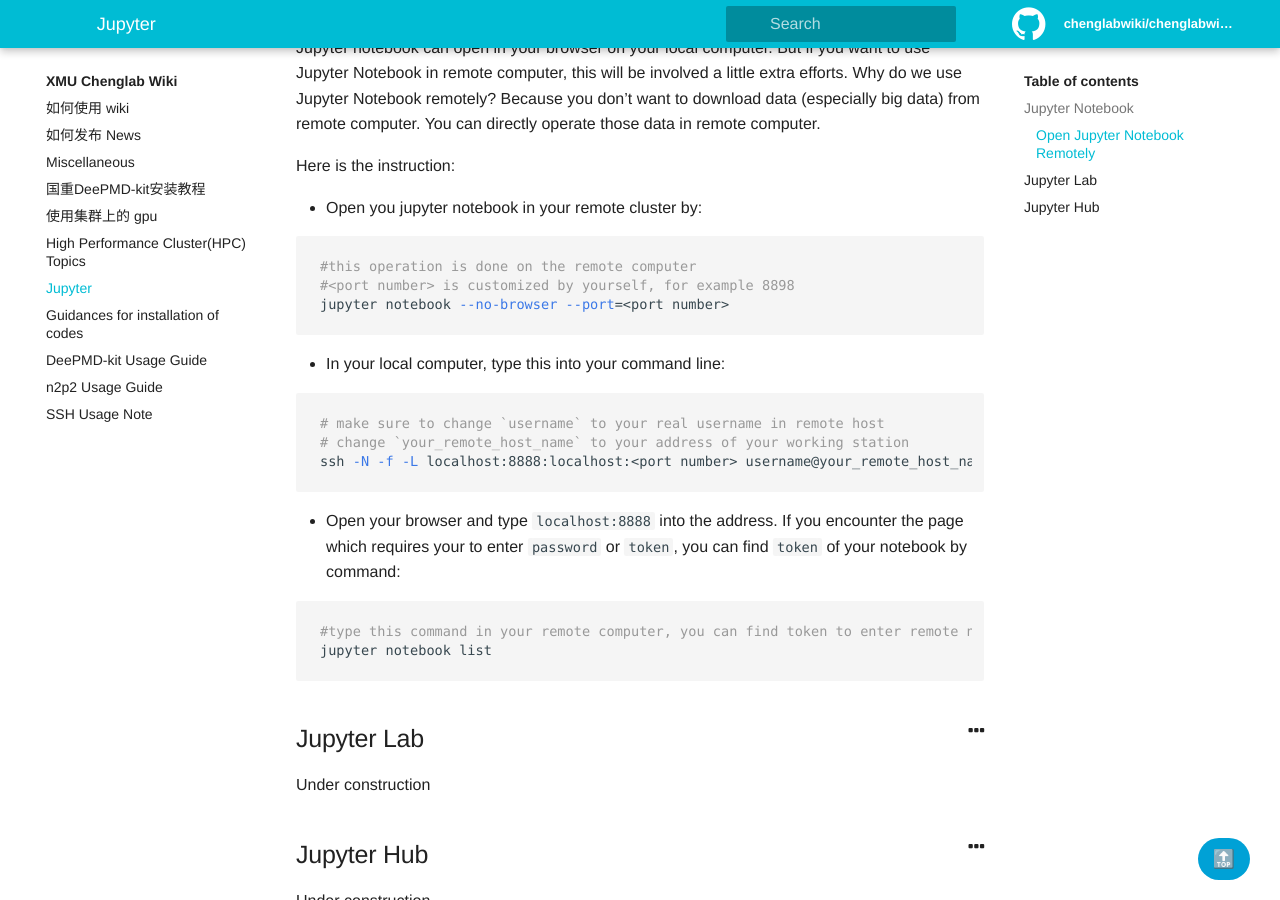
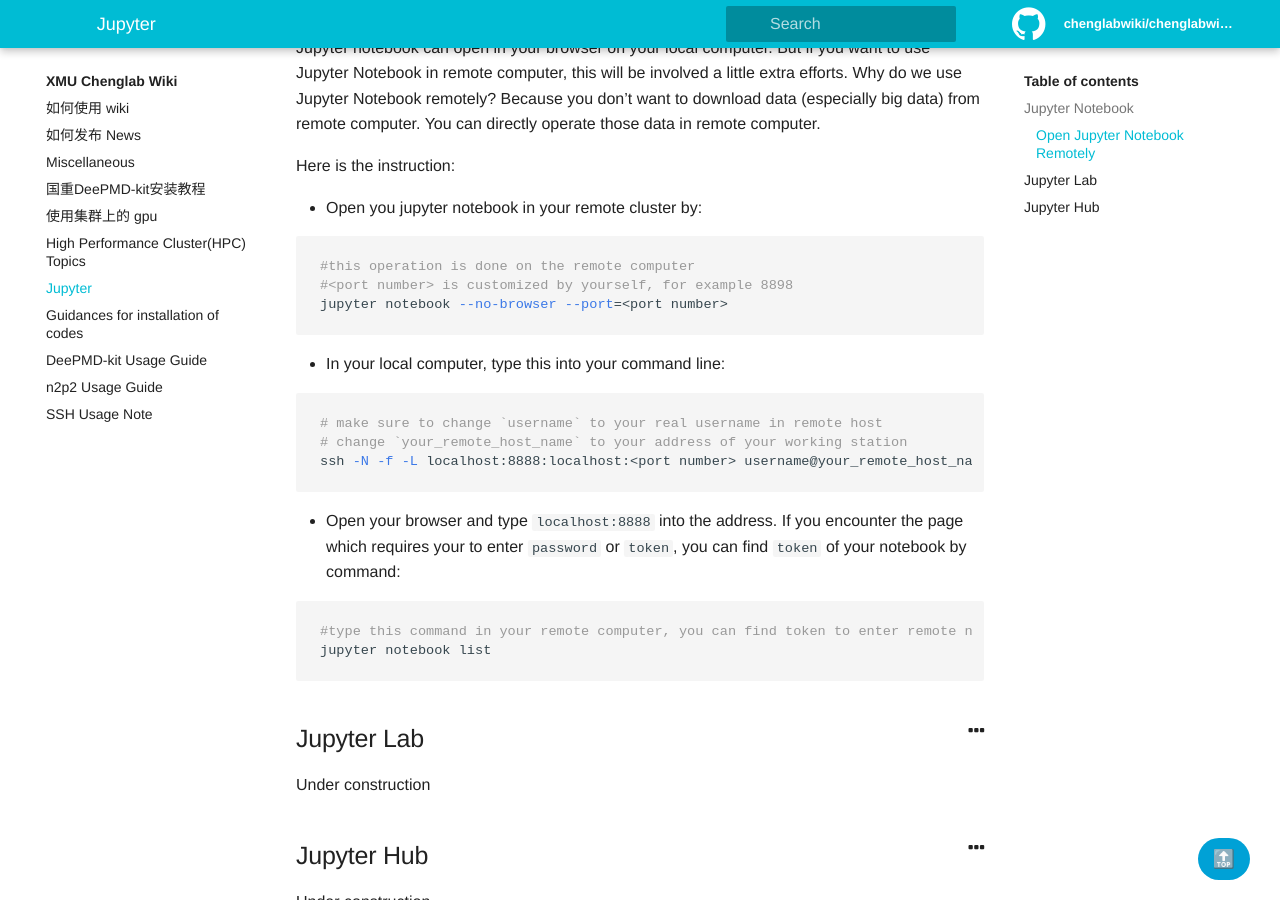
Before and after one commit to chenggroup/chenggroup.github.io, a Jekyll site: the page built from _wiki/jupyter.md, in a window 1280 px wide and 900 px high, scrolled down 257 px. Built offline with Jekyll 4.4.1, drawn with Linux system fonts in a browser that asks for light colours.

Commit message:
modify font-family of code

```diff
--- a/assets/css/main.css
+++ b/assets/css/main.css
@@ -240,7 +240,7 @@
 code, kbd, pre {
   color: rgba(0, 0, 0, .87);
   font-feature-settings: "kern";
-  font-family: Menlo, Monaco, Courier New, Courier, monospace
+  font-family: SFMono-Regular, Liberation Mono, Menlo, Monaco, Consolas, Courier New, Courier, monospace
 }
 
 .md-typeset {
```
